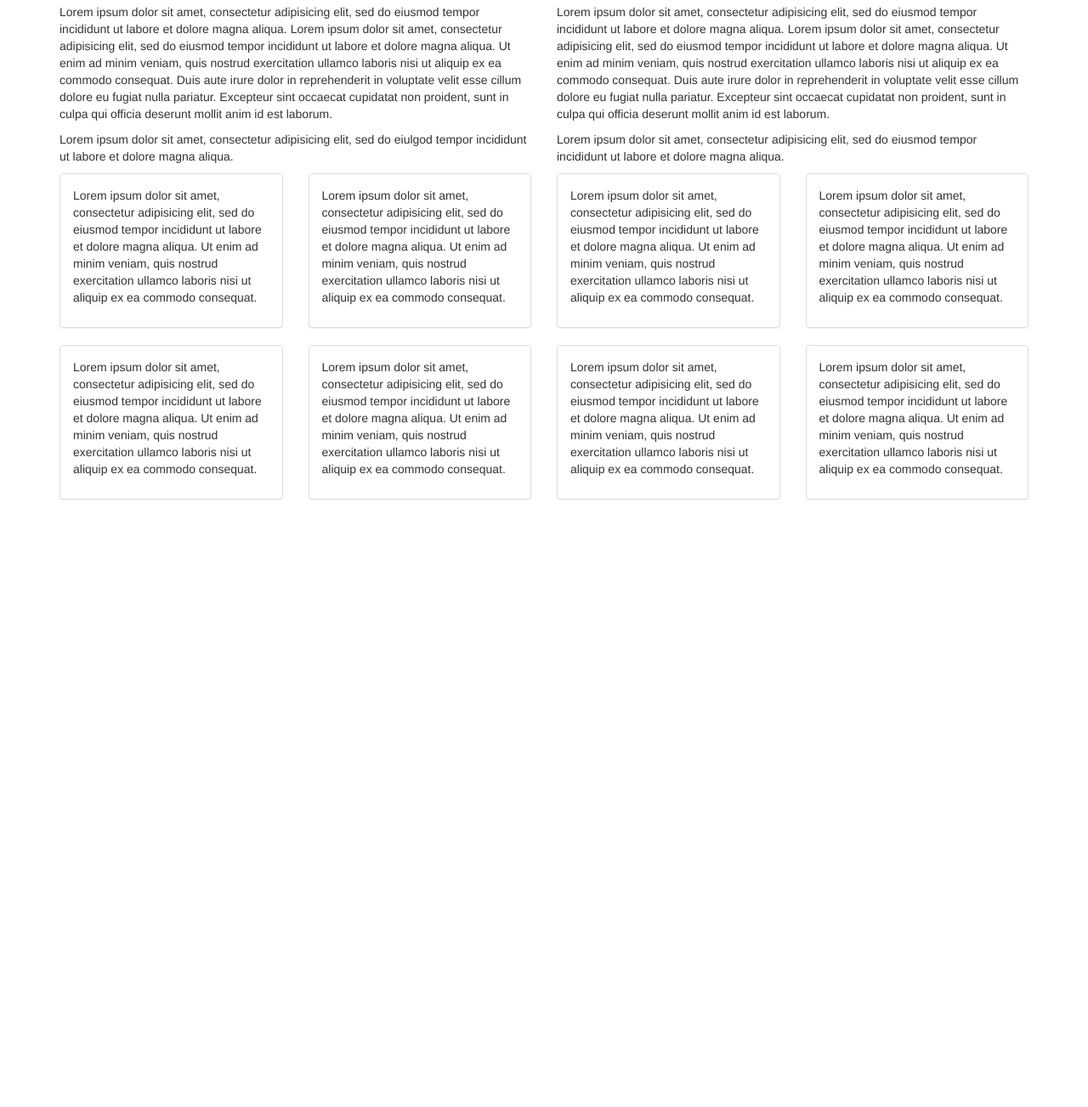
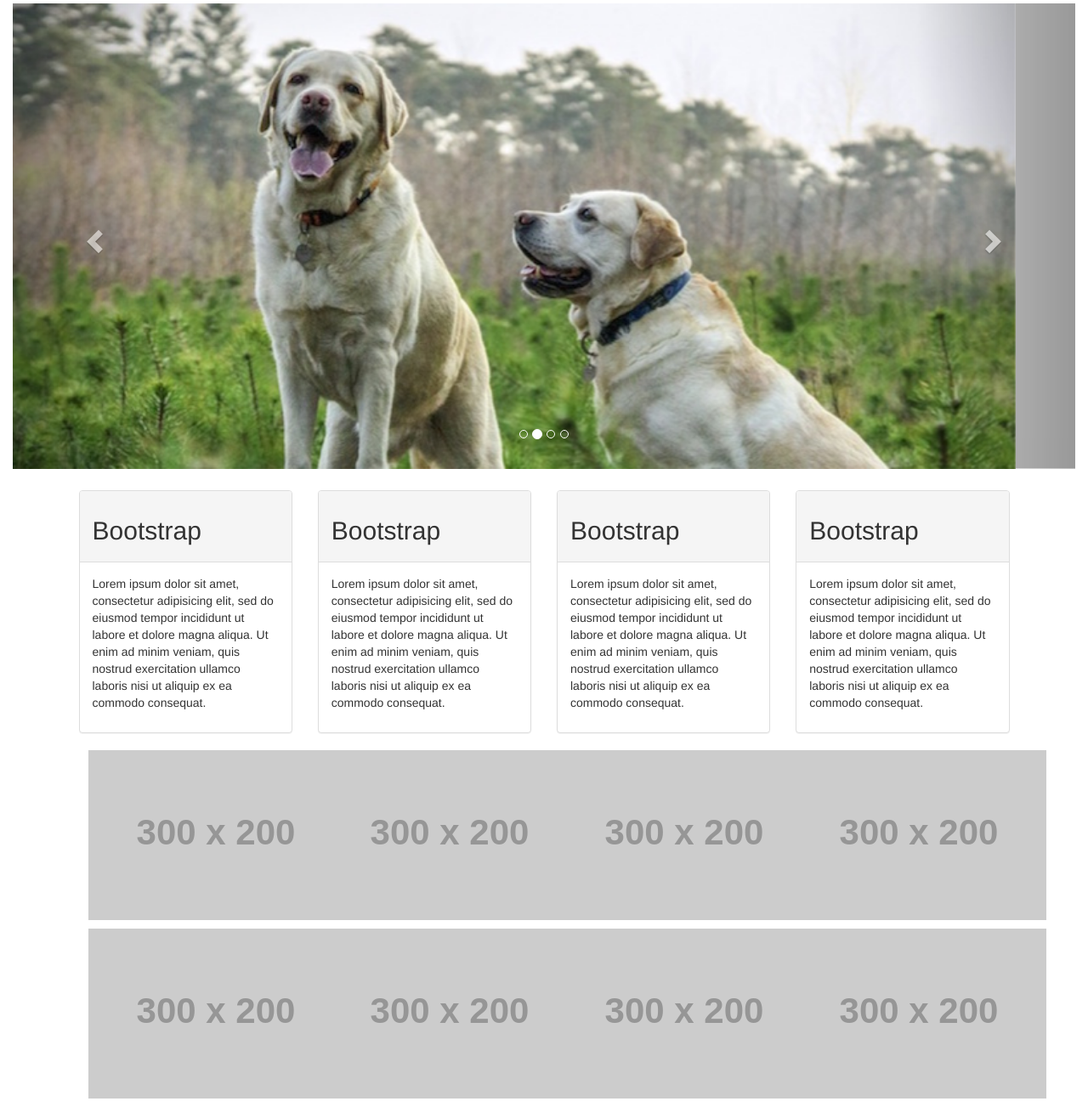
Before and after one commit to laraffa/Bootstrap-Tutorial, a plain HTML site: page index.html in a window 1280 px wide. Shown: the part 68-1371 px from the top of the page at 85% size. Before the commit the page ends 800 px from the top, so only its background shows below. Drawn offline with nearby package versions, Linux system fonts and the light colour scheme; placeholder pictures from the web are drawn by us.

Commit message:
add pictures and gallery and carousel

```diff
--- a/css/styles.css
+++ b/css/styles.css
@@ -0,0 +1,28 @@
+img {
+  margin-bottom: 10px;
+}
+
+.carousel-inner > .item > img,
+.carousel-inner > .item > a > img {
+    width: 100%;
+    margin: auto;
+}
+
+.container {
+  width: 100%;
+}
+
+.carousel-inner img {
+  width: 800px;
+  height: 350px;
+}
+
+.content-container {
+  margin: 25px auto;
+  width: 90%;
+}
+
+.gallery-container {
+  margin: auto;
+  width: 98%;
+}
--- a/index.html
+++ b/index.html
@@ -32,37 +32,51 @@
         </div>
       </div>
 
-        <div class="row hidden-xs">
-          <div class="col-xs-6">
-            <p>
-              Lorem ipsum dolor sit amet, consectetur adipisicing elit, sed do eiusmod tempor incididunt ut labore et dolore magna aliqua. Lorem ipsum dolor sit amet, consectetur adipisicing elit, sed do eiusmod tempor incididunt ut labore et dolore magna aliqua. Ut enim ad minim veniam, quis nostrud exercitation ullamco laboris nisi ut aliquip ex ea commodo consequat. Duis aute irure dolor in reprehenderit in voluptate velit esse cillum dolore eu fugiat nulla pariatur. Excepteur sint occaecat cupidatat non proident, sunt in culpa qui officia deserunt mollit anim id est laborum.
-            </p>
+  <div id="myCarousel" class="carousel slide hidden-xs" data-ride="carousel">
+  <!-- Indicators -->
+  <ol class="carousel-indicators">
+    <li data-target="#myCarousel" data-slide-to="0" ></li>
+    <li data-target="#myCarousel" data-slide-to="1"></li>
+    <li data-target="#myCarousel" data-slide-to="2"></li>
+    <li data-target="#myCarousel" data-slide-to="3"></li>
+  </ol>
+
+  <!-- Wrapper for slides -->
+  <div class="carousel-inner" role="listbox">
+    <div class="item active">
+      <img src="img/dogs.jpg">
     </div>
-          <div class="col-xs-6">
-            <p>
-              Lorem ipsum dolor sit amet, consectetur adipisicing elit, sed do eiusmod tempor incididunt ut labore et dolore magna aliqua. Lorem ipsum dolor sit amet, consectetur adipisicing elit, sed do eiusmod tempor incididunt ut labore et dolore magna aliqua. Ut enim ad minim veniam, quis nostrud exercitation ullamco laboris nisi ut aliquip ex ea commodo consequat. Duis aute irure dolor in reprehenderit in voluptate velit esse cillum dolore eu fugiat nulla pariatur. Excepteur sint occaecat cupidatat non proident, sunt in culpa qui officia deserunt mollit anim id est laborum.
-            </p>
+
+    <div class="item">
+    <img src="http://placehold.it/800x350">
+    </div>
+
+    <div class="item">
+      <img src="http://placehold.it/800x350">
+    </div>
+
+    <div class="item">
+    <img src="http://placehold.it/800x350">
     </div>
   </div>
 
-        <div class="row">
-          <div class="col-lg-6">
-            <p class="visible-xs">
-              HIDDEN Lorem ipsum dolor sit amet, consectetur adipisicing elit, sed do eiusmod tempor incididunt ut labore et dolore magna aliqua. Ut enim ad minim veniam, quis nostrud exercitation ullamco laboris nisi ut aliquip ex ea commodo consequat. Duis aute irure dolor in reprehenderit in voluptate velit esse cillum dolore eu fugiat nulla pariatur. Excepteur sint occaecat cupidatat non proident, sunt in culpa qui officia deserunt mollit anim id est laborum.
-            </p>
-            <p>
-              Lorem ipsum dolor sit amet, consectetur adipisicing elit, sed do eiulgod tempor incididunt ut labore et dolore magna aliqua.
-            </p>
-          </div>
-          <div class="col-lg-6">
-            <p>
-              Lorem ipsum dolor sit amet, consectetur adipisicing elit, sed do eiusmod tempor incididunt ut labore et dolore magna aliqua.
-            </p>
+  <!-- Left and right controls -->
+  <a class="left carousel-control" href="#myCarousel" role="button" data-slide="prev">
+    <span class="glyphicon glyphicon-chevron-left" aria-hidden="true"></span>
+    <span class="sr-only">Previous</span>
+  </a>
+  <a class="right carousel-control" href="#myCarousel" role="button" data-slide="next">
+    <span class="glyphicon glyphicon-chevron-right" aria-hidden="true"></span>
+    <span class="sr-only">Next</span>
+  </a>
 </div>
 
-
+<div class="content-container">
             <div class="col-sm-6 col-md-4 col-lg-3">
               <div class="panel panel-default">
+                <div class="panel-heading">
+                  <h2>Bootstrap</h2>
+                </div>
                 <div class="panel-body">
                   <p>
                     Lorem ipsum dolor sit amet, consectetur adipisicing elit, sed do eiusmod tempor incididunt ut labore et dolore magna aliqua. Ut enim ad minim veniam, quis nostrud exercitation ullamco laboris nisi ut aliquip ex ea commodo consequat.
@@ -74,6 +88,9 @@
 
             <div class="col-sm-6 col-md-4 col-lg-3">
               <div class="panel panel-default">
+                <div class="panel-heading">
+                  <h2>Bootstrap</h2>
+                </div>
                 <div class="panel-body">
                   <p>
                     Lorem ipsum dolor sit amet, consectetur adipisicing elit, sed do eiusmod tempor incididunt ut labore et dolore magna aliqua. Ut enim ad minim veniam, quis nostrud exercitation ullamco laboris nisi ut aliquip ex ea commodo consequat.
@@ -85,7 +102,11 @@
 
             <div class="col-sm-6 col-md-4 col-lg-3">
               <div class="panel panel-default">
+                <div class="panel-heading">
+                  <h2>Bootstrap</h2>
+                </div>
                 <div class="panel-body">
+
                   <p>
                     Lorem ipsum dolor sit amet, consectetur adipisicing elit, sed do eiusmod tempor incididunt ut labore et dolore magna aliqua. Ut enim ad minim veniam, quis nostrud exercitation ullamco laboris nisi ut aliquip ex ea commodo consequat.
                   </p>
@@ -96,7 +117,11 @@
 
             <div class="col-sm-6 col-md-4 col-lg-3">
               <div class="panel panel-default">
+                <div class="panel-heading">
+                  <h2>Bootstrap</h2>
+                </div>
                 <div class="panel-body">
+
                   <p>
                     Lorem ipsum dolor sit amet, consectetur adipisicing elit, sed do eiusmod tempor incididunt ut labore et dolore magna aliqua. Ut enim ad minim veniam, quis nostrud exercitation ullamco laboris nisi ut aliquip ex ea commodo consequat.
                   </p>
@@ -104,47 +129,30 @@
               </div>
             </div>
 
-
+            <div class="gallery-container">
               <div class="col-sm-6 col-md-4 col-lg-3">
-              <div class="panel panel-default">
-                <div class="panel-body">
-                  <p>
-                    Lorem ipsum dolor sit amet, consectetur adipisicing elit, sed do eiusmod tempor incididunt ut labore et dolore magna aliqua. Ut enim ad minim veniam, quis nostrud exercitation ullamco laboris nisi ut aliquip ex ea commodo consequat.
-                  </p>
+                  <img src="http://placehold.it/300x200">
               </div>
+              <div class="col-sm-6 col-md-4 col-lg-3">
+                  <img src="http://placehold.it/300x200">
               </div>
+              <div class="col-sm-6 col-md-4 col-lg-3">
+                  <img src="http://placehold.it/300x200">
               </div>
-
-
               <div class="col-sm-6 col-md-4 col-lg-3">
-              <div class="panel panel-default">
-                <div class="panel-body">
-                  <p>
-                    Lorem ipsum dolor sit amet, consectetur adipisicing elit, sed do eiusmod tempor incididunt ut labore et dolore magna aliqua. Ut enim ad minim veniam, quis nostrud exercitation ullamco laboris nisi ut aliquip ex ea commodo consequat.
-                  </p>
+                  <img src="http://placehold.it/300x200">
               </div>
+              <div class="col-sm-6 col-md-4 col-lg-3">
+                  <img src="http://placehold.it/300x200">
               </div>
+              <div class="col-sm-6 col-md-4 col-lg-3">
+                  <img src="http://placehold.it/300x200">
               </div>
-
-
               <div class="col-sm-6 col-md-4 col-lg-3">
-              <div class="panel panel-default">
-                <div class="panel-body">
-                  <p>
-                    Lorem ipsum dolor sit amet, consectetur adipisicing elit, sed do eiusmod tempor incididunt ut labore et dolore magna aliqua. Ut enim ad minim veniam, quis nostrud exercitation ullamco laboris nisi ut aliquip ex ea commodo consequat.
-                  </p>
+                  <img src="http://placehold.it/300x200">
               </div>
-              </div>
-            </div>
-
-
-
               <div class="col-sm-6 col-md-4 col-lg-3">
-          <div class="panel panel-default">
-            <div class="panel-body">
-              <p>
-                Lorem ipsum dolor sit amet, consectetur adipisicing elit, sed do eiusmod tempor incididunt ut labore et dolore magna aliqua. Ut enim ad minim veniam, quis nostrud exercitation ullamco laboris nisi ut aliquip ex ea commodo consequat.
-              </p>
+                  <img src="http://placehold.it/300x200">
               </div>
             </div>
       </div>
```
Also changed, not shown: img/dogs.jpg (added). Lines whose indentation alone changed are shown as unchanged.
